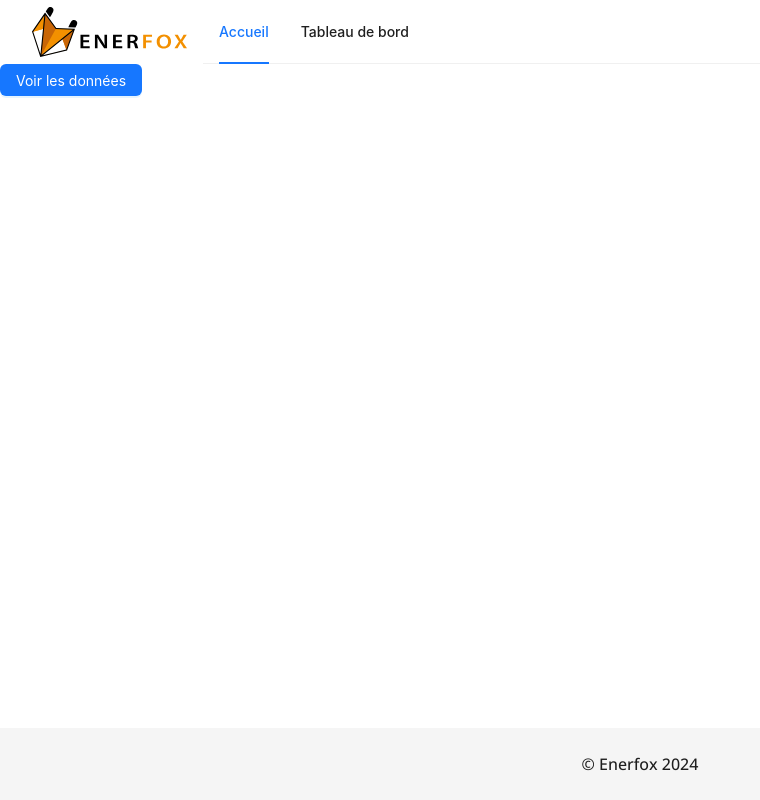
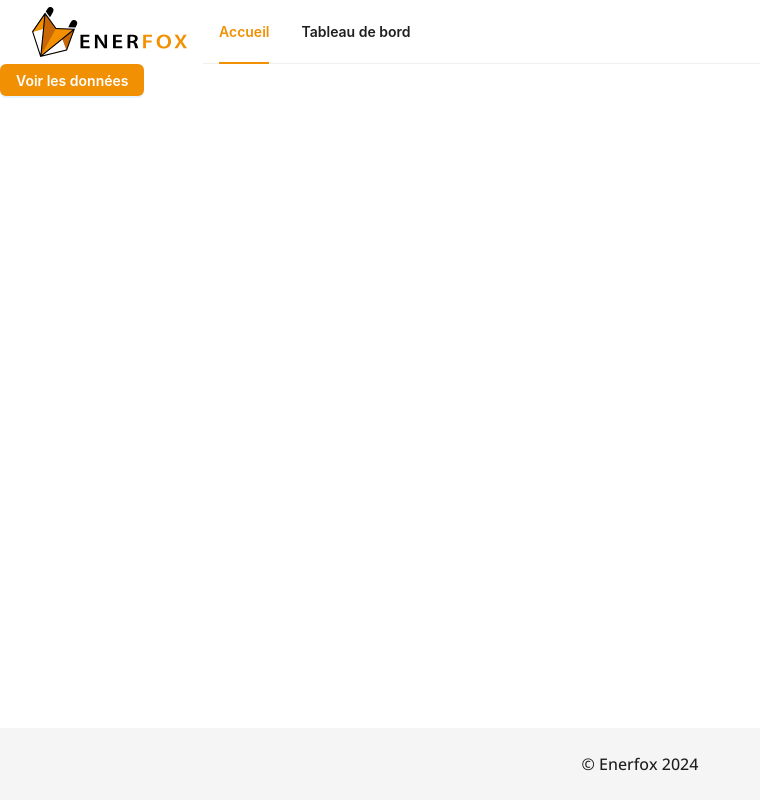
Before and after one commit to Singe72/exercice-enerfox, a React (Vite) app: page / in a window 1280 px wide. Shown: the whole page, without its empty margins (0-760 px from the left). Built offline with nearby package versions, Linux system fonts and the light colour scheme.

Commit message:
restyling

```diff
--- a/src/components/Navbar/Navbar.module.css
+++ b/src/components/Navbar/Navbar.module.css
@@ -16,5 +16,9 @@
     .Menu {
         flex: 1;
         min-width: 0;
+
+        li a {
+            font-weight: 600;
+        }
     }
 }
--- a/src/index.css
+++ b/src/index.css
@@ -19,15 +19,10 @@
   text-rendering: optimizeLegibility;
   -webkit-font-smoothing: antialiased;
   -moz-osx-font-smoothing: grayscale;
-}
 
-a {
-  font-weight: 500;
-  color: #646cff;
-  text-decoration: inherit;
-}
-a:hover {
-  color: #535bf2;
+  /* CSS Variables */
+  --orange: #F29003;
+  --orange-hover: #FC9D13 ;
 }
 
 body {
@@ -43,34 +38,28 @@ h1 {
   line-height: 1.1;
 }
 
-button {
-  border-radius: 8px;
-  border: 1px solid transparent;
-  padding: 0.6em 1.2em;
-  font-size: 1em;
-  font-weight: 500;
-  font-family: inherit;
-  background-color: #1a1a1a;
-  cursor: pointer;
-  transition: border-color 0.25s;
-}
-button:hover {
-  border-color: #646cff;
-}
-button:focus,
-button:focus-visible {
-  outline: 4px auto -webkit-focus-ring-color;
-}
-
 @media (prefers-color-scheme: light) {
   :root {
     color: #13100D;
     background-color: #ffffff;
   }
-  a:hover {
-    color: #747bff;
-  }
-  button {
-    background-color: #f9f9f9;
-  }
 }
+
+/* Ant Design Theme Override */
+.ant-btn-primary {
+  background-color: var(--orange);
+  font-weight: 600;
+}
+
+.ant-btn-primary:hover {
+  background-color: var(--orange-hover) !important;
+}
+
+.ant-menu-item-selected::after,
+.ant-menu-item:hover::after {
+  border-bottom-color: var(--orange) !important;
+}
+
+.ant-menu-item-selected a {
+  color: var(--orange) !important;
+}
--- a/src/pages/Dashboard/Dashboard.module.css
+++ b/src/pages/Dashboard/Dashboard.module.css
@@ -18,11 +18,12 @@
 
     .ChartLegendContainer {
         height: 25%;
-        width: 100%;
-        background-color: #F29003;
+        width: 95%;
+        background-color: var(--orange);
         display: flex;
         flex-direction: column;
         justify-content: center;
+        border-radius: 1rem;
 
         .ChartLegend {
             color: white;
```
